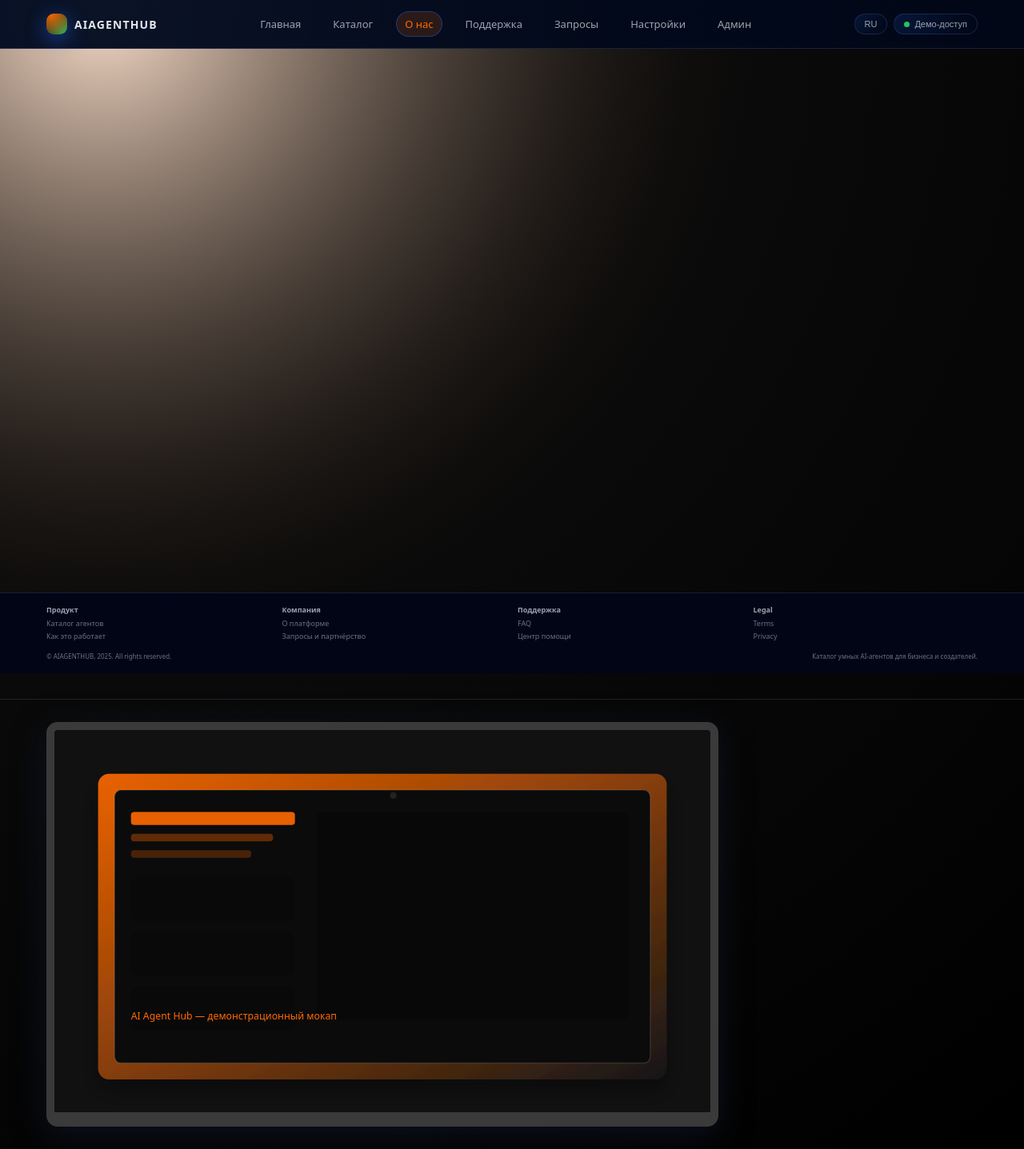
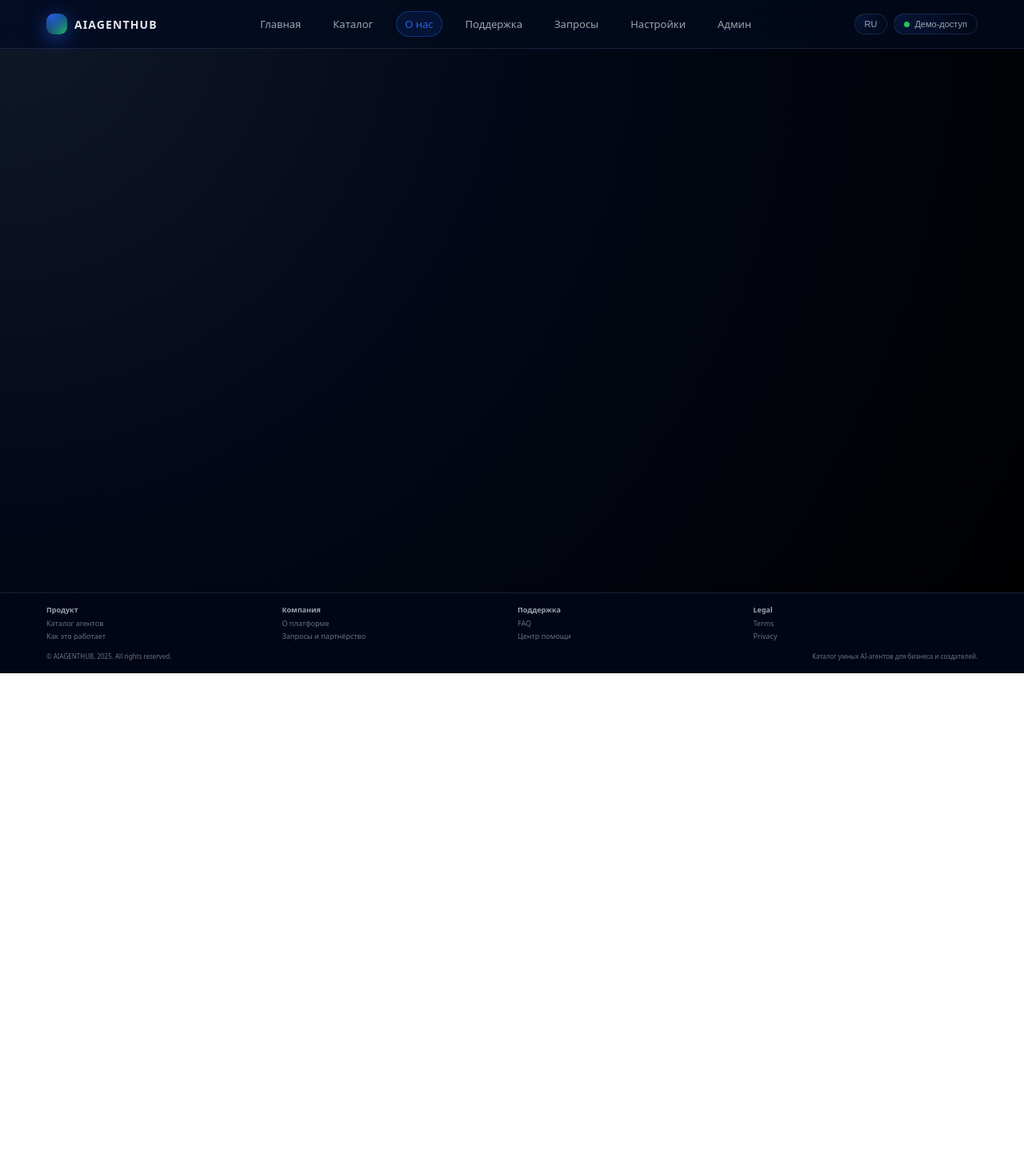
Before and after one commit to albertshemyakin2009-sys/aiagenthub7, a plain HTML site: page about.html in a window 1280 px wide. Shown: the whole page at 80% size. After the commit the page ends 842 px from the top, so only its background shows below. Drawn offline with Linux system fonts and the light colour scheme.

Commit message:
Add files via upload

```diff
--- a/about.html
+++ b/about.html
@@ -178,15 +178,6 @@
   </div>
 </div>
 
-
-<section class="mockup-wrap">
-  <div class="max-w" style="width:100%">
-    <div class="mockup">
-      <img id="theme-mockup" src="assets/mockup-orange.svg" alt="Макбук • главная страница AIAGENTHUB (демо)" />
-    </div>
-  </div>
-</section>
-
 </div>
 <script src="script.js"></script>
 </body>
--- a/script.js
+++ b/script.js
@@ -282,48 +282,26 @@ function applyTranslations() {
 }
 
 // --- Theme helpers ---
-function getCurrentTheme() {
-  try { return localStorage.getItem("aiagenthub_theme") || "original"; }
-  catch (e) { return "original"; }
-}
-
-  } catch {
+function getCurrentTheme(){ try { return localStorage.getItem("aiagenthub_theme") || "original"; } catch(e){ return "original"; } } catch {
     return "original";
   }
 }
 
-function setCurrentTheme(theme) {
+function setCurrentTheme(theme){
   const body = document.body;
   if (!body) return;
   const allowed = ["original","light","darkblue"];
   if (!allowed.includes(theme)) theme = "original";
   body.setAttribute("data-theme", theme === "original" ? "original" : theme);
-  try { localStorage.setItem("aiagenthub_theme", theme); } catch (e) {}
-  // swap mockup if present
+  try { localStorage.setItem("aiagenthub_theme", theme); } catch(e){}
   const img = document.getElementById("theme-mockup");
-  if (img) {
-    const map = {
-      "original": "assets/mockup-orange.svg",
-      "light": "assets/mockup-light.svg",
-      "darkblue": "assets/mockup-darkblue.svg"
-    };
+  if (img){
+    const map = {"original":"assets/mockup-orange.svg","light":"assets/mockup-light.svg","darkblue":"assets/mockup-darkblue.svg"};
     img.src = map[theme] || map["original"];
     img.alt = "Макбук • тема: " + theme;
   }
 }
 catch {}
-  // swap mockup if present
-  const img = document.getElementById("theme-mockup");
-  if (img) {
-    const map = {
-      "original": "assets/mockup-orange.svg",
-      "light": "assets/mockup-light.svg",
-      "darkblue": "assets/mockup-darkblue.svg"
-    };
-    img.src = map[theme] || map["original"];
-    img.alt = "Макбук • тема: " + theme;
-  }
-} catch {}
 }
 
 // --- Auth state (demo only) ---
@@ -678,18 +656,13 @@ document.addEventListener("DOMContentLoaded", () => {
   applyTranslations();
 });
 
-// SAFETY THEME INIT
+// SAFETY THEME INIT & REVEAL
 document.addEventListener("DOMContentLoaded", function(){
   try {
     var sel = document.getElementById("themeSelect");
     if (!sel) { setCurrentTheme(getCurrentTheme()); }
-  } catch(e){ /* noop */ }
-});
-
-
-// SAFETY REVEAL
-document.addEventListener("DOMContentLoaded", function(){
+  } catch(e){}
   try {
     document.querySelectorAll(".fade-in").forEach(function(el){ el.classList.add("visible"); });
-  } catch(e){ /* noop */ }
+  } catch(e){}
 });
--- a/styles.css
+++ b/styles.css
@@ -3,11 +3,11 @@
   --bg-main: #020817;
   --bg-elevated: #050b1e;
   --bg-soft: #0b1220;
-  --bg-body-gradient: radial-gradient(circle at 10% 0%, rgba(255,106,0,0.10) 0, #0a0a0a 45%, #000 100%);
+  --bg-body-gradient: radial-gradient(circle at top left, #111827 0, #020817 42%, #000 100%);
 
-  --accent: #ff6a00;
-  --accent-soft: rgba(255,106,0,0.15);
-  --accent-soft-2: rgba(255,106,0,0.06);
+  --accent: #2563eb;
+  --accent-soft: rgba(37,99,235,0.12);
+  --accent-soft-2: rgba(37,99,235,0.04);
 
   --border-subtle: rgba(148,163,253,0.16);
 
@@ -28,20 +28,14 @@
 
 /* Light theme overrides */
 body[data-theme="light"] {
-  /* updated light theme with gentle gradient & warm accent */
-  --accent: #ff7e3d;
-  --accent-soft: rgba(255,126,61,0.12);
-  --accent-soft-2: rgba(255,126,61,0.05);
-  --bg-body-gradient: radial-gradient(circle at top left, #f8fafc 0, #f3f4f6 38%, #eef2ff 100%);
-
   --bg-main: #f4f5f8;
   --bg-elevated: #ffffff;
   --bg-soft: #e5e7eb;
-  --bg-body-gradient: radial-gradient(circle at 10% 0%, rgba(255,106,0,0.10) 0, #0a0a0a 45%, #000 100%);
+  --bg-body-gradient: radial-gradient(circle at top left, #e5e7eb 0, #f9fafb 40%, #f4f5f8 100%);
 
-  --accent: #ff6a00;
-  --accent-soft: rgba(255,106,0,0.15);
-  --accent-soft-2: rgba(255,106,0,0.06);
+  --accent: #2563eb;
+  --accent-soft: rgba(37,99,235,0.10);
+  --accent-soft-2: rgba(37,99,235,0.03);
 
   --border-subtle: #d1d5db;
 
@@ -1232,33 +1226,3 @@ body[data-theme="light"] .mockup-pill {
     grid-template-columns: 1fr 1fr;
   }
 }
-
-
-/* Dark Blue theme overrides */
-[data-theme="darkblue"] {
-  --bg-main: #0b1630;
-  --bg-elevated: #0f1e3d;
-  --bg-soft: #0b1430;
-  --bg-body-gradient: radial-gradient(circle at 0 0, rgba(45,102,255,0.16), #0b1630 45%, #060b1a 100%);
-
-  --accent: #2d66ff;
-  --accent-soft: rgba(45,102,255,0.18);
-  --accent-soft-2: rgba(45,102,255,0.07);
-
-  --border-subtle: rgba(255,255,255,0.10);
-
-  --text-main: #e8ecf7;
-  --text-soft: #aab7d7;
-  --text-mute: #90a2c4;
-
-  --shadow-soft: 0 18px 70px rgba(6,11,26,0.9);
-  --shadow-soft-sm: 0 10px 40px rgba(6,11,26,0.7);
-}
-/* Mockup tweaks per theme */
-[data-theme="darkblue"] .mockup { border-color: rgba(255,255,255,0.1); background:#0c1939; }
-[data-theme="light"] .mockup { border-color: rgba(9,30,66,0.12); background:#fff; }
-
-/* Mockup preview section (about.html) */
-.mockup-wrap { display:flex; justify-content:center; padding:28px 0; border-top:1px solid var(--border-subtle); margin-top:32px; }
-.mockup { max-width:840px; width:100%; border: 10px solid #3a3a3a; border-bottom-width:18px; border-radius:14px; background:#111; box-shadow: var(--shadow-soft-sm); }
-.mockup img { display:block; width:100%; height:auto; border-radius:6px; }
```
Also changed, not shown: settings.html (+0 -1 lines).
